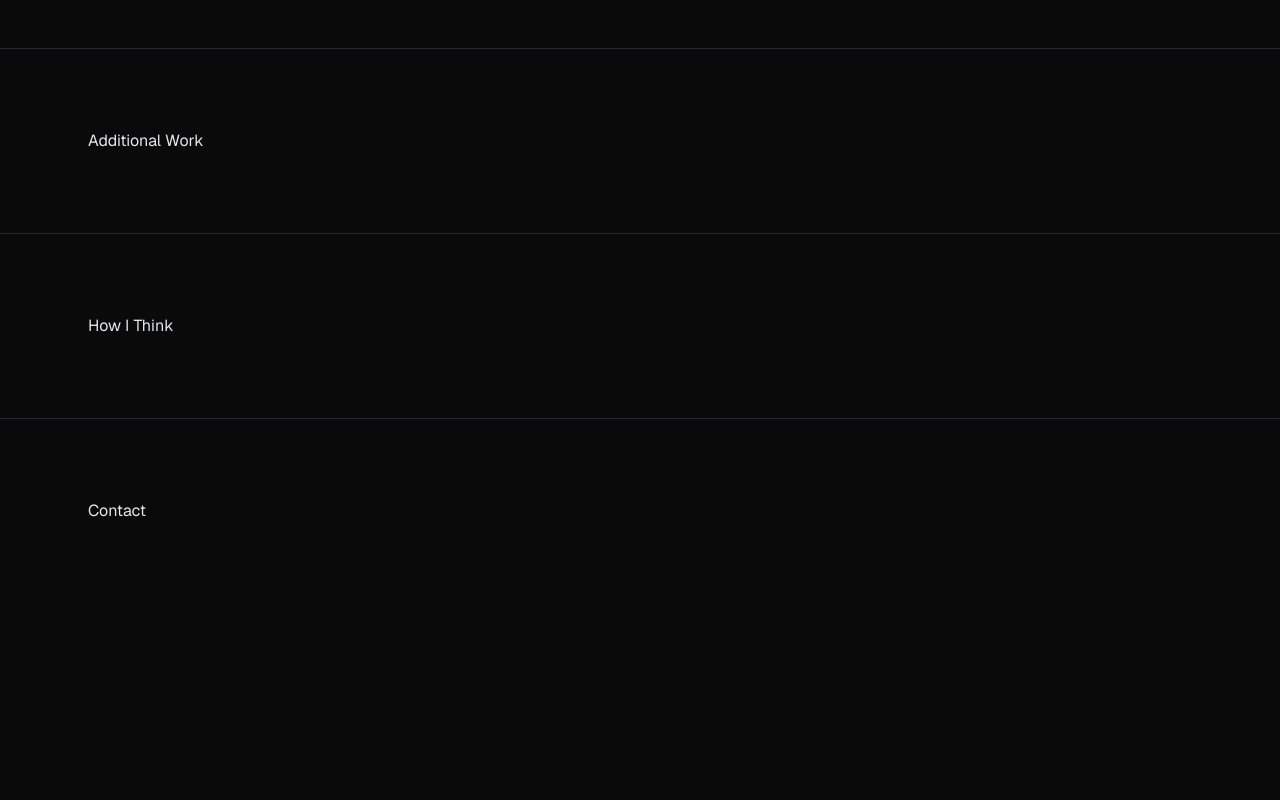
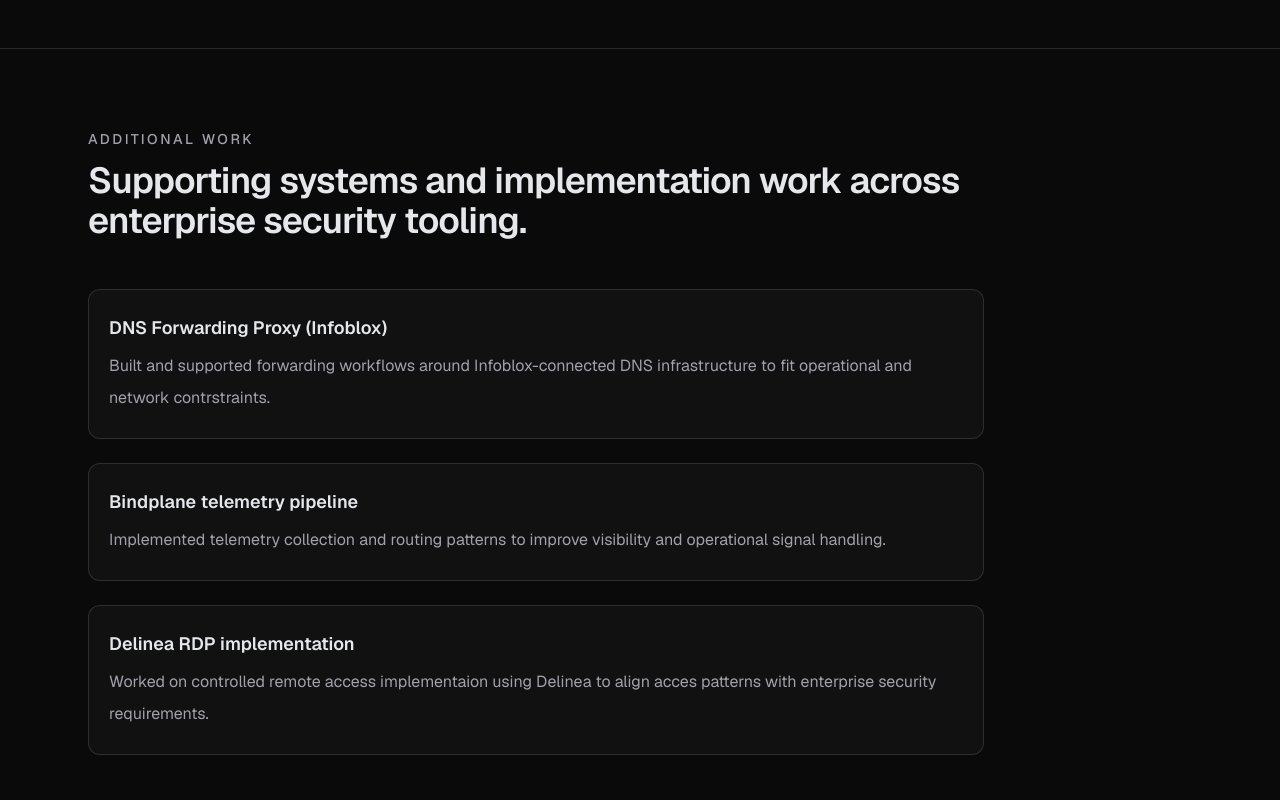
Before and after one commit to Jeremiahtaylor2017/personalsite, a Next.js app: page / in a window 1280 px wide. Shown: the part 2080-2880 px from the top of the page. Before the commit the page ends 2683 px from the top, so only its background shows below. Built offline with nearby package versions, Linux system fonts and the light colour scheme.

Commit message:
wip: additional work

```diff
--- a/app/page.tsx
+++ b/app/page.tsx
@@ -157,7 +157,51 @@
 
 			<section id="additional-work" aria-labelledby="additional-work-heading">
 				<div className="mx-auto max-w-6xl px-6 py-20">
-					<h2 id="additional-work-heading">Additional Work</h2>
+					<div className="max-w-4xl space-y-12">
+						<div className="space-y-3">
+							<p className="text-sm font-medium uppercase tracking-[0.18em] text-muted">
+								Additional Work
+							</p>
+							<h2 id="additional-work-heading" className="text-3xl font-semibold tracking-tight text-foreground sm:text-4xl">
+								Supporting systems and implementation work across enterprise security tooling.
+							</h2>
+						</div>
+
+						<div className="space-y-6">
+							<article className="rounded-xl border border-border bg-white/3 px-5 py-6">
+								<div className="space-y-2">
+									<h3 className="text-lg font-semibold text-foreground">
+										DNS Forwarding Proxy (Infoblox)
+									</h3>
+									<p className="text-base leading-8 text-muted">
+										Built and supported forwarding workflows around Infoblox-connected DNS infrastructure to fit operational and network contrstraints.
+									</p>
+								</div>
+							</article>
+
+							<article className="rounded-xl border border-border bg-white/3 px-5 py-6">
+								<div className="space-y-2">
+									<h3 className="text-lg font-semibold text-foreground">
+										Bindplane telemetry pipeline
+									</h3>
+									<p className="text-base leading-8 text-muted">
+										Implemented telemetry collection and routing patterns to improve visibility and operational signal handling.
+									</p>
+								</div>
+							</article>
+
+							<article className="rounded-xl border border-border bg-white/3 px-5 py-6">
+								<div className="space-y-2">
+									<h3 className="text-lg font-semibold text-foreground">
+										Delinea RDP implementation
+									</h3>
+									<p className="text-base leading-8 text-muted">
+										Worked on controlled remote access implementaion using Delinea to align acces patterns with enterprise security requirements.
+									</p>
+								</div>
+							</article>
+						</div>
+					</div>
 				</div>
 			</section>
 
```
